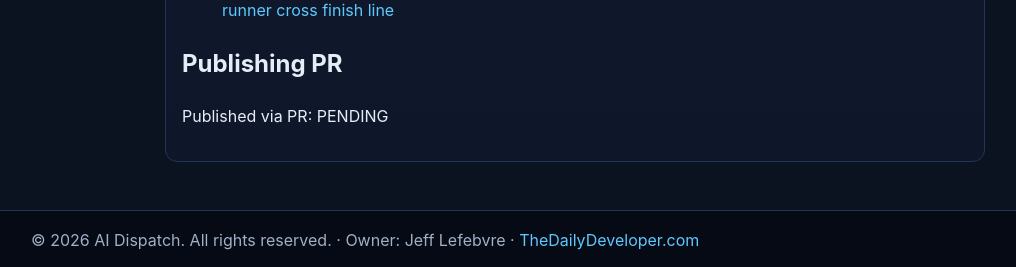
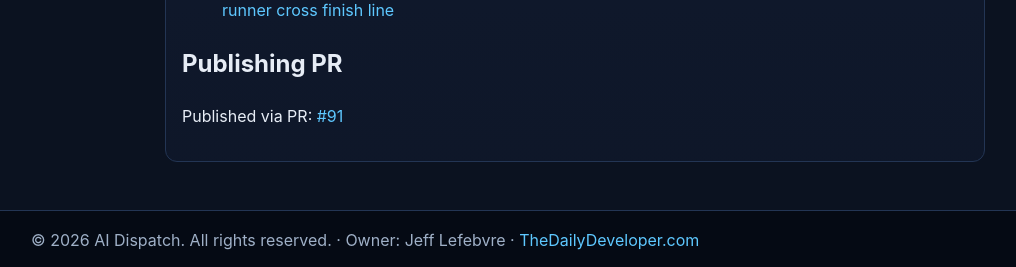
Before and after one commit to thestamp/Static-ai-articles, a Jekyll site: the page built from articles/2026-04-24-boston-marathon-finish-line-assist-running-community.md, in a window 1280 px wide. Shown: the part 1457-1724 px from the top of the page, without its empty margins (65-1081 px from the left). Built offline with Jekyll 4.4.1, drawn with Linux system fonts in a browser that asks for light colours.

Commit message:
chore: backfill published_pr_url for lifestyle marathon article

```diff
--- a/articles/2026-04-24-boston-marathon-finish-line-assist-running-community.md
+++ b/articles/2026-04-24-boston-marathon-finish-line-assist-running-community.md
@@ -7,7 +7,7 @@
 category: "lifestyle"
 status: "published"
 permalink: "/articles/2026-04-24-boston-marathon-finish-line-assist-running-community/"
-published_pr_url: "PENDING"
+published_pr_url: "https://github.com/thestamp/Static-ai-articles/pull/91"
 image: "/images/articles/boston-marathon-finish-line-assist-running-community.png"
 ---
 
@@ -29,4 +29,4 @@
 
 ## Publishing PR
 
-Published via PR: PENDING
+Published via PR: [#91](https://github.com/thestamp/Static-ai-articles/pull/91)
```
